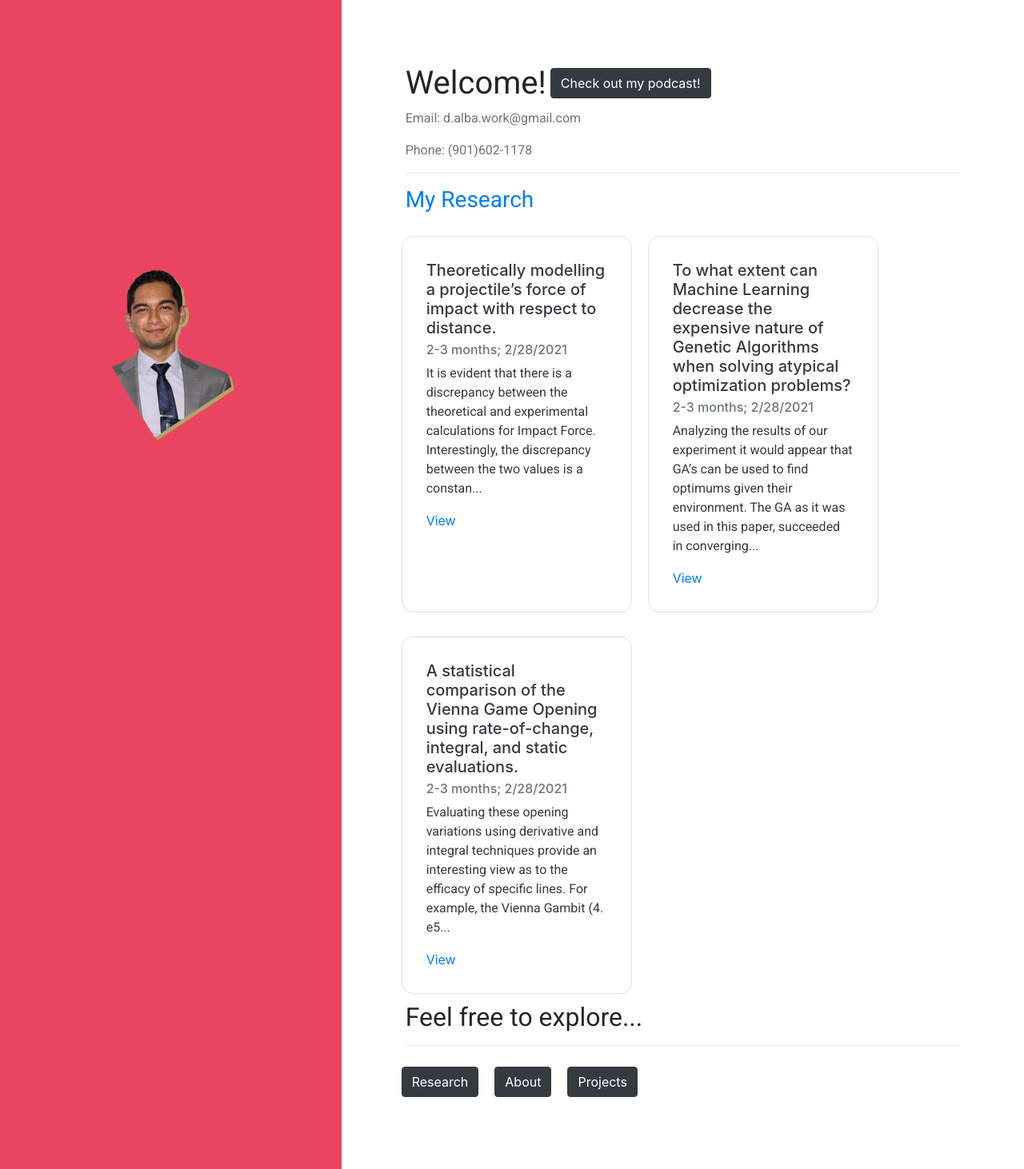
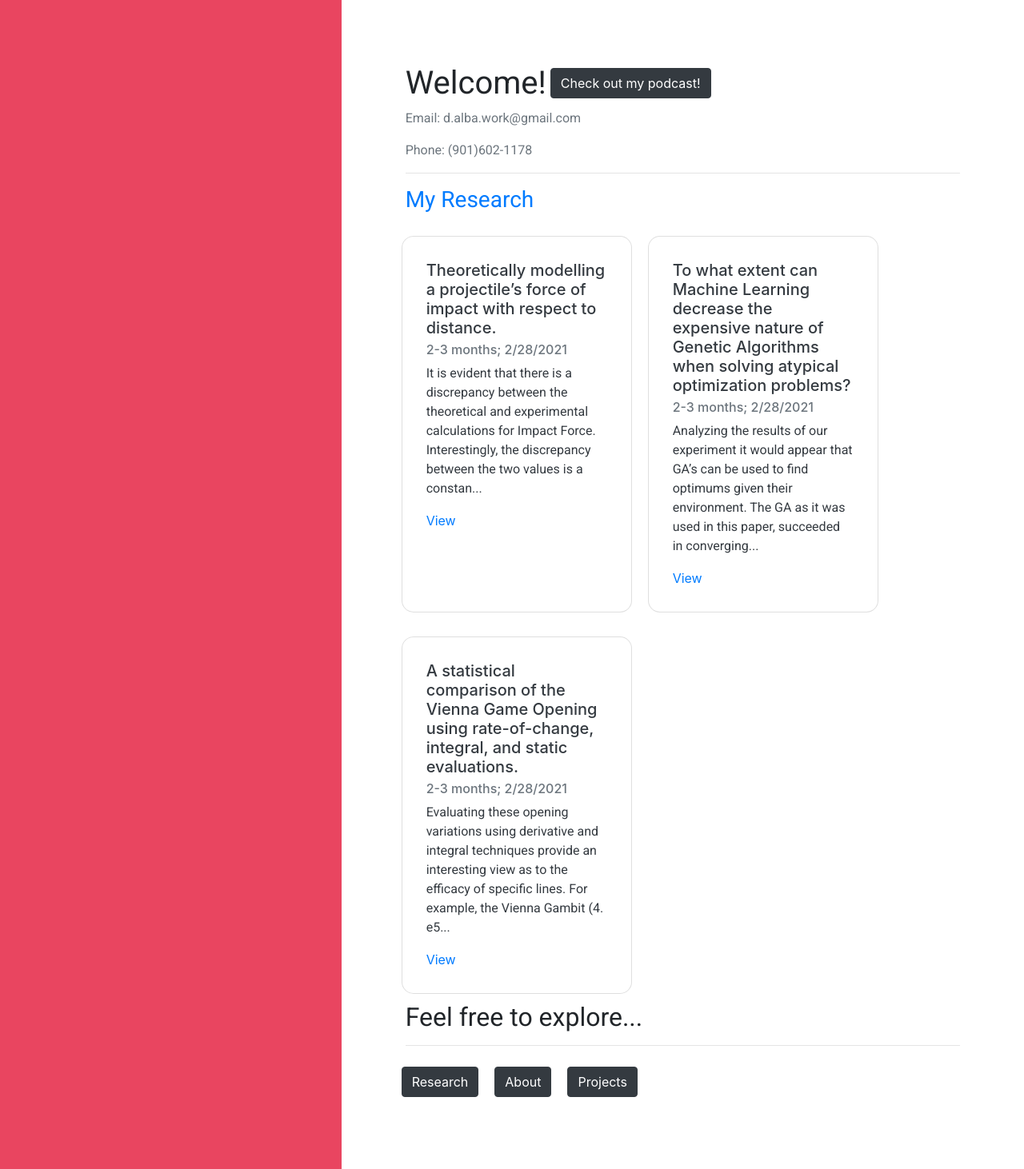
Before and after one commit to DAlba-sudo/DAlba-sudo.github.io, a Jekyll site: the page built from index.html, in a window 1280 px wide. Shown: the whole page at 80% size. Built offline with Jekyll 4.4.1, drawn with Linux system fonts in a browser that asks for light colours.

Commit message:
removed img index

```diff
--- a/index.html
+++ b/index.html
@@ -10,7 +10,7 @@
         <!-- container with image -->
         <div class="col-sm-4 maxh text-center" style="align-items: center; justify-content: center;">
             <span class="helper"></span>
-            <img style="vertical-align: middle; max-width: 400px;" src="./assets/images/me.png" alt="" width="40%">
+            <!-- <img style="vertical-align: middle; max-width: 400px;" src="./assets/images/me.png" alt="" width="40%"> -->
         </div>
 
         <div class="col-sm-8 maxh h-100 info-col">
```
Also changed, not shown: 2 other files.
